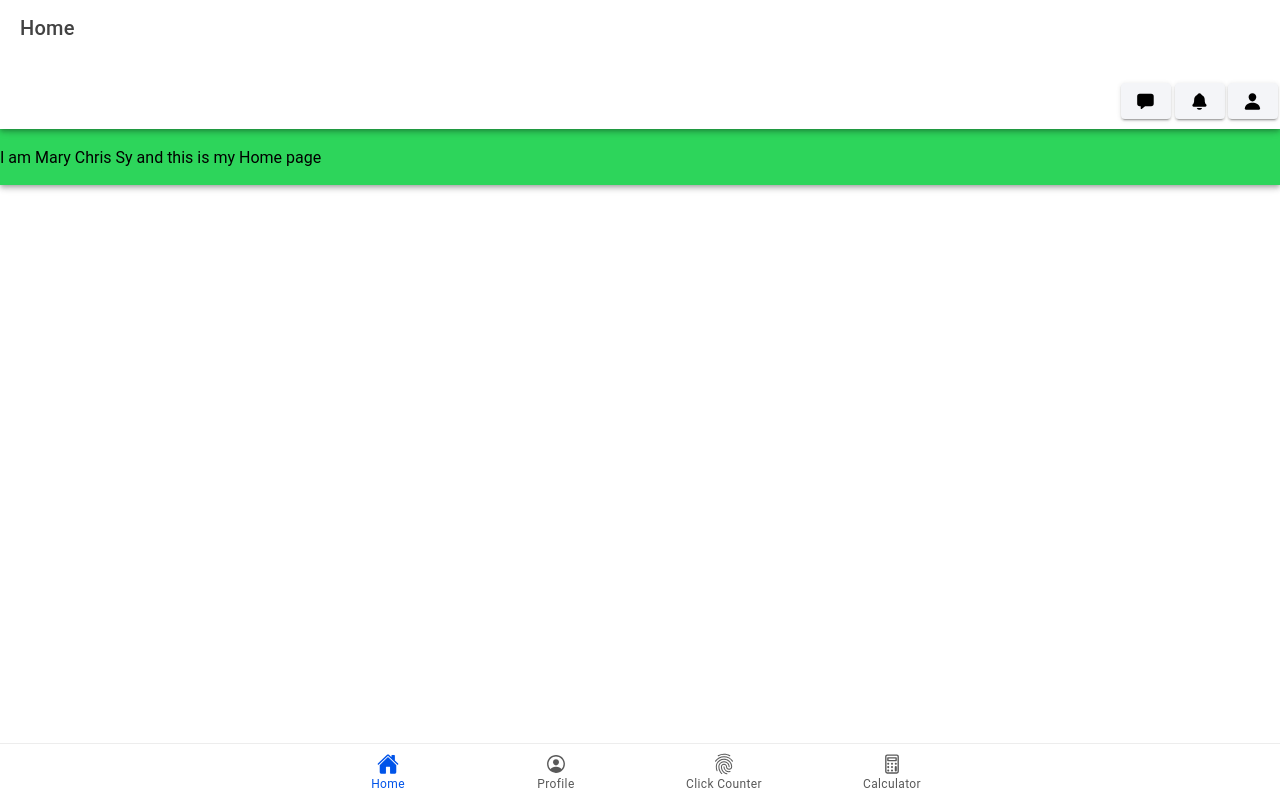
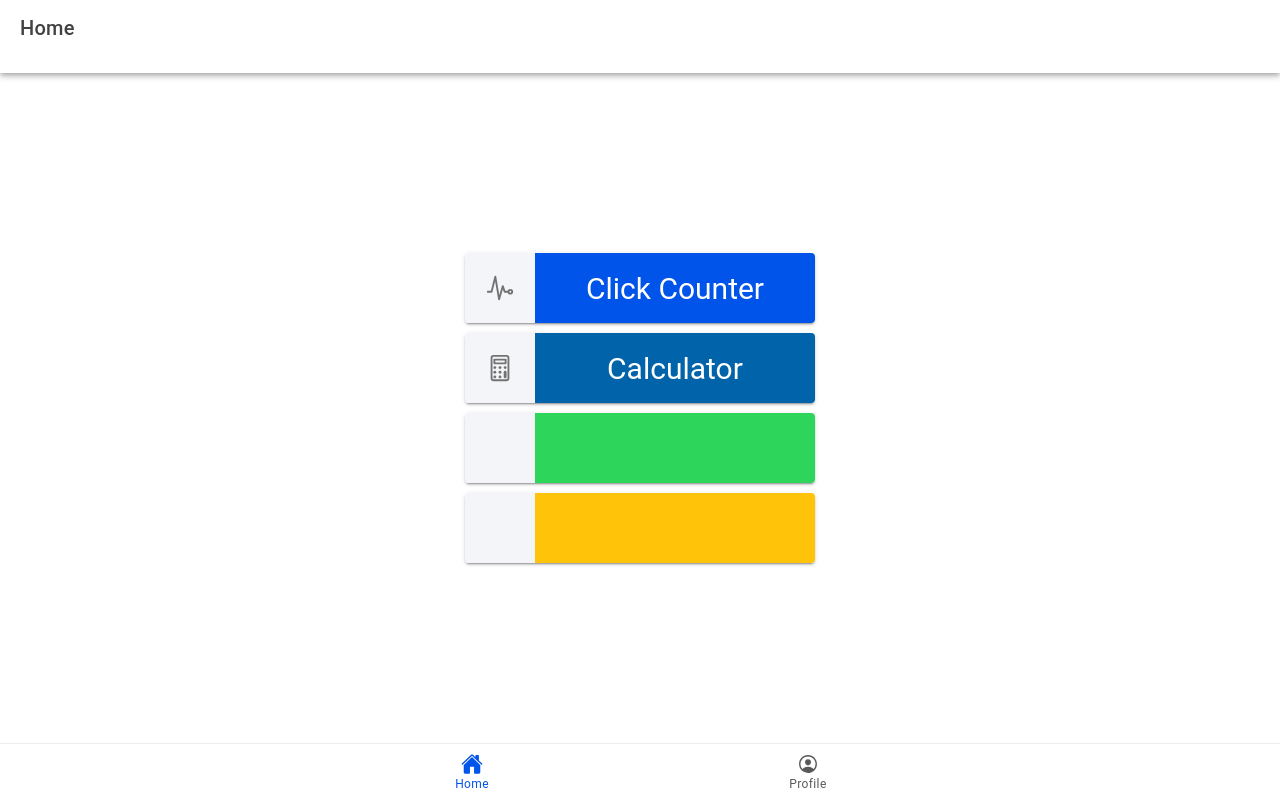
Before and after one commit to marychristorrentirasy/ion-t-sy, a React (Vite) app: page /home in a window 1280 px wide. Built offline with nearby package versions, Linux system fonts and the light colour scheme.

Commit message:
changed home page design into 4 cards

```diff
--- a/src/App.tsx
+++ b/src/App.tsx
@@ -12,9 +12,9 @@ import {
 import { IonReactRouter } from '@ionic/react-router';
 import { home, calculatorOutline, ellipse, fingerPrintOutline, personCircleOutline, square, triangle } from 'ionicons/icons';
 import Home from './pages/Home';
-import Tab1 from './pages/Profile';
-import Tab2 from './pages/ClickCounter';
-import Tab3 from './pages/Calculator';
+import Profile from './pages/Profile';
+import ClickCounter from './pages/ClickCounter';
+import Calculator from './pages/Calculator';
 
 /* Core CSS required for Ionic components to work properly */
 import '@ionic/react/css/core.css';
@@ -43,25 +43,23 @@ const App: React.FC = () => (
       <IonTabs>
         <IonRouterOutlet>
 
+          <Route exact path="/clickcounter">
+            <ClickCounter />
+          </Route>
+          <Route exact path="/calculator">
+            <Calculator />
+          </Route>
 
-        <Route exact path="/">
+
+          <Route exact path="/">
             <Redirect to="/home" />
           </Route>
           <Route exact path="/home">
             <Home />
           </Route>
-
-          <Route exact path="/tab1">
-            <Tab1 />
+          <Route exact path="/profile">
+            <Profile />
           </Route>
-          <Route exact path="/tab2">
-            <Tab2 />
-          </Route>
-          <Route exact path="/tab3">
-            <Tab3 />
-          </Route>
-
-
 
         </IonRouterOutlet>
         <IonTabBar slot="bottom">
@@ -70,17 +68,29 @@ const App: React.FC = () => (
             <IonIcon aria-hidden="true" icon={home} />
             <IonLabel>Home</IonLabel>
           </IonTabButton>
-          <IonTabButton tab="tab1" href="/tab1">
+
+          {/*
+          <IonTabButton tab="profile" href="/profile">
             <IonIcon aria-hidden="true" icon={personCircleOutline} />
             <IonLabel>Profile</IonLabel>
           </IonTabButton>
-          <IonTabButton tab="tab2" href="/tab2">
+          <IonTabButton tab="click_counter" href="/click_counter">
             <IonIcon aria-hidden="true" icon={fingerPrintOutline} />
             <IonLabel>Click Counter</IonLabel>
           </IonTabButton>
-          <IonTabButton tab="tab3" href="/tab3">
+          <IonTabButton tab="calculator" href="/calculator">
             <IonIcon aria-hidden="true" icon={calculatorOutline} />
             <IonLabel>Calculator</IonLabel>
+          </IonTabButton>
+          */}
+
+          <IonTabButton tab="" href="">
+            <IonIcon aria-hidden="true" />
+            <IonLabel></IonLabel>
+          </IonTabButton>
+          <IonTabButton tab="profile" href="/profile">
+            <IonIcon aria-hidden="true" icon={personCircleOutline} />
+            <IonLabel>Profile</IonLabel>
           </IonTabButton>
 
         </IonTabBar>
--- a/src/pages/Home.tsx
+++ b/src/pages/Home.tsx
@@ -5,54 +5,96 @@ import {
   IonPage,
   IonTitle,
   IonToolbar,
-  IonList,
-  IonItem,
-  IonAvatar,
-  IonTextarea,
-  IonButton,
   IonIcon,
-  IonFooter,
-  IonText,
+  IonCard,
+  IonCardContent,
+  IonCardHeader,
+  IonCardTitle,
 } from '@ionic/react';
-import { camera, videocam, albums, notifications, chatbox, person } from 'ionicons/icons';
-import './Home.css';
+import { pulseOutline, calculatorOutline } from 'ionicons/icons';
+import { useHistory } from 'react-router-dom';
 
 const Home: React.FC = () => {
+  const history = useHistory();
+
+  const goToClickCounter = () => {
+    history.push('/clickcounter');
+  };
+
+  const goToCalculator = () => {
+    history.push('/calculator');
+  };
+
+  const goToTodolist = () => {
+    history.push('/todolist');
+  };
+
   return (
     <IonPage>
       <IonHeader>
         <IonToolbar>
           <IonTitle>Home</IonTitle>
         </IonToolbar>
-        <hr></hr>
-        <IonToolbar>
-          <IonButton color="light" className="circular-button" slot="end">
-            <IonIcon icon={chatbox} />
-          </IonButton>
-          <IonButton color="light" className="circular-button" slot="end">
-            <IonIcon icon={notifications} />
-          </IonButton>
-          <IonButton color="light" className="circular-button" slot="end">
-            <IonIcon icon={person} />
-            {/* <img src="../src/assets/img/ARSY_CIRCLE_GREEN_PNG.png" id="profile" alt="profile" /> */}
-          </IonButton>
-        </IonToolbar>
+        <hr />
       </IonHeader>
-      <IonContent fullscreen>
-        <IonFooter>
+      <IonContent fullscreen className="ion-padding">
+        <div className="ion-text-center" style={{ display: 'flex', justifyContent: 'center', alignItems: 'center', height: '100%' }}>
+          <div> {/* Centering content */}
 
-          <IonToolbar color="success">
-            <IonText style={{ textAlign: 'center' }}>
-              I am Mary Chris Sy and this is my Home page
-            </IonText>
+            <IonCard id="card1" onClick={goToClickCounter} style={{ width: '350px', cursor: 'pointer' }}>
+              <IonCardContent style={{ height: '70px', fontSize: '30px', display: 'flex', alignItems: 'center', padding: 0 }}>
+                <div style={{ display: 'flex', justifyContent: 'center', alignItems: 'center', height: '80px', flex: '20%', backgroundColor: 'var(--ion-color-light)', padding: 0 }}>
+                  <IonIcon icon={pulseOutline} slot="start" />
+                </div>
+                <div style={{ display: 'flex', justifyContent: 'center', alignItems: 'center', height: '80px', flex: '80%', backgroundColor: 'var(--ion-color-primary)', color: 'white', padding: 0 }}>
+                  Click Counter
+                </div>
+              </IonCardContent>
+            </IonCard>
 
-          </IonToolbar>
+            <IonCard id="card2" onClick={goToCalculator} style={{ width: '350px', cursor: 'pointer' }}>
+              <IonCardContent style={{ height: '70px', fontSize: '30px', display: 'flex', alignItems: 'center', padding: 0 }}>
+                <div style={{ display: 'flex', justifyContent: 'center', alignItems: 'center', height: '80px', flex: '20%', backgroundColor: 'var(--ion-color-light)', padding: 0 }}>
+                  <IonIcon icon={calculatorOutline} slot="start" />
+                </div>
+                <div style={{ display: 'flex', justifyContent: 'center', alignItems: 'center', height: '80px', flex: '80%', backgroundColor: 'var(--ion-color-secondary)', color: 'white', padding: 0 }}>
+                  Calculator
+                </div>
+              </IonCardContent>
+            </IonCard>
 
-        </IonFooter>
 
+            <IonCard id="card2" style={{ width: '350px', cursor: 'pointer' }}>
+              <IonCardContent style={{ height: '70px', fontSize: '30px', display: 'flex', alignItems: 'center', padding: 0 }}>
+                <div style={{ display: 'flex', justifyContent: 'center', alignItems: 'center', height: '80px', flex: '20%', backgroundColor: 'var(--ion-color-light)', padding: 0 }}>
+                    <IonIcon slot="start" />
+                </div>
+                <div style={{ display: 'flex', justifyContent: 'center', alignItems: 'center', height: '80px', flex: '80%', backgroundColor: 'var(--ion-color-success)', color: 'white', padding: 0 }}>
+
+                </div>
+              </IonCardContent>
+            </IonCard>
+
+            <IonCard id="card4" style={{ width: '350px', cursor: 'pointer' }}>
+              <IonCardContent style={{ height: '70px', fontSize: '30px', display: 'flex', alignItems: 'center', padding: 0 }}>
+                <div style={{ display: 'flex', justifyContent: 'center', alignItems: 'center', height: '80px', flex: '20%', backgroundColor: 'var(--ion-color-light)', padding: 0 }}>
+                  <IonIcon slot="start" />
+                </div>
+                <div style={{ display: 'flex', justifyContent: 'center', alignItems: 'center', height: '80px', flex: '80%', backgroundColor: 'var(--ion-color-warning)', color: 'white', padding: 0 }}>
+
+                </div>
+              </IonCardContent>
+            </IonCard>
+
+
+
+          </div>
+        </div>
       </IonContent>
+
     </IonPage>
   );
+
 };
 
 export default Home;
```
